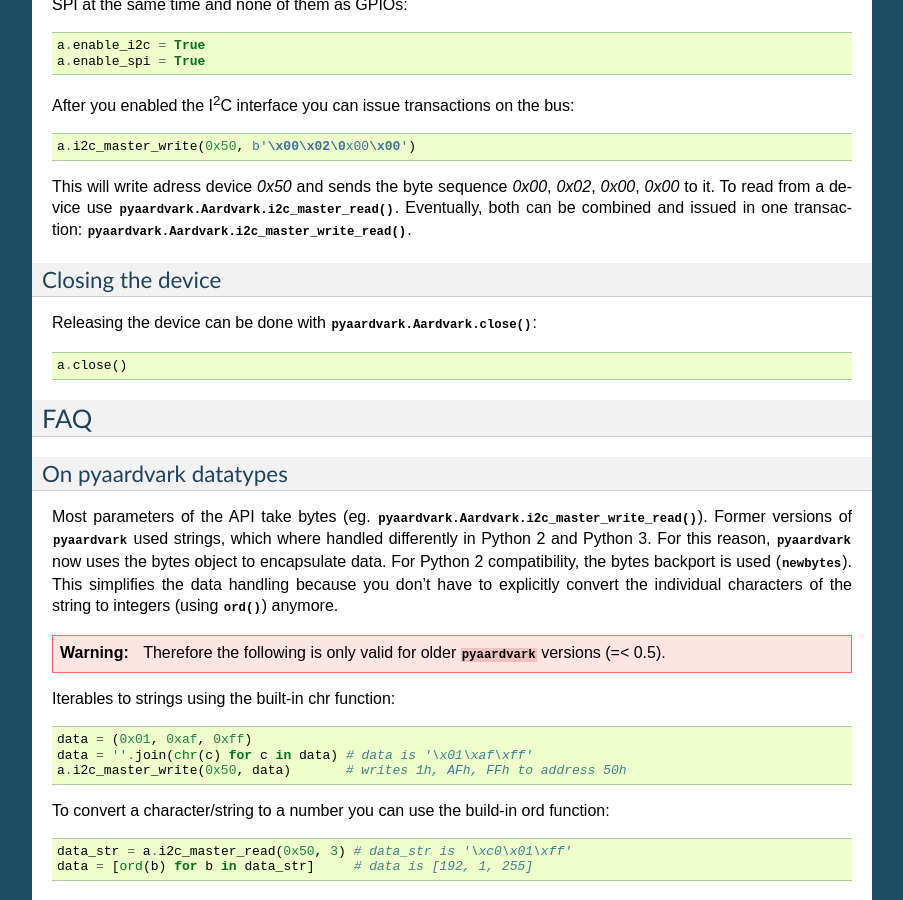
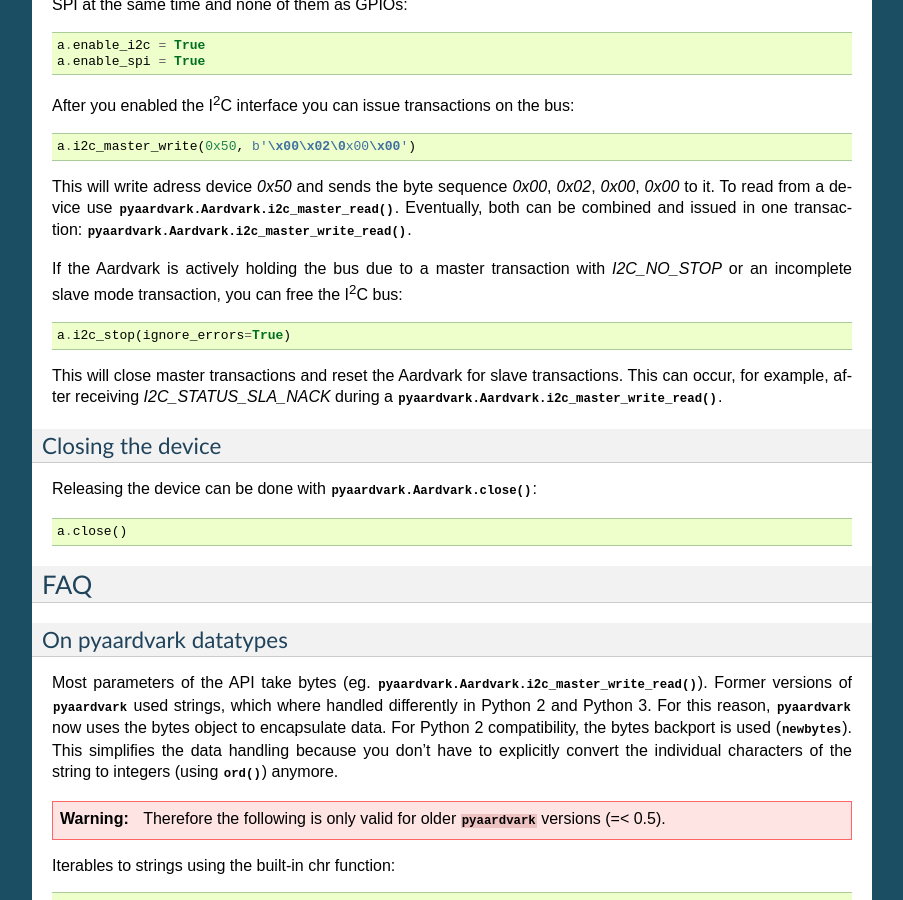
Before and after one commit to kontron/python-aardvark, a Sphinx documentation site: the page built from docs/intro.rst, in a window 1280 px wide and 900 px high, scrolled down 1315 px. Shown: the whole window, without its empty margins (198-1101 px from the left). Built offline with Sphinx 7.4.7, drawn with Linux system fonts in a browser that asks for light colours.

Commit message:
docs: intro: explain i2c_stop()
Signed-off-by: Justin Goodman <justingoodman@gmail.com>
[mw: split commit]
Signed-off-by: Michael Walle <michael.walle@kontron.com>

```diff
--- a/docs/intro.rst
+++ b/docs/intro.rst
@@ -91,6 +91,15 @@ This will write adress device `0x50` and sends the byte sequence `0x00`,
 and issued in one transaction:
 :meth:`pyaardvark.Aardvark.i2c_master_write_read`.
 
+If the Aardvark is actively holding the bus due to a master transaction
+with `I2C_NO_STOP` or an incomplete slave mode transaction, you can free the
+|I2C| bus::
+
+  a.i2c_stop(ignore_errors=True)
+
+This will close master transactions and reset the Aardvark
+for slave transactions. This can occur, for example, after receiving
+`I2C_STATUS_SLA_NACK` during a :meth:`pyaardvark.Aardvark.i2c_master_write_read`.
 
 Closing the device
 ~~~~~~~~~~~~~~~~~~
```
